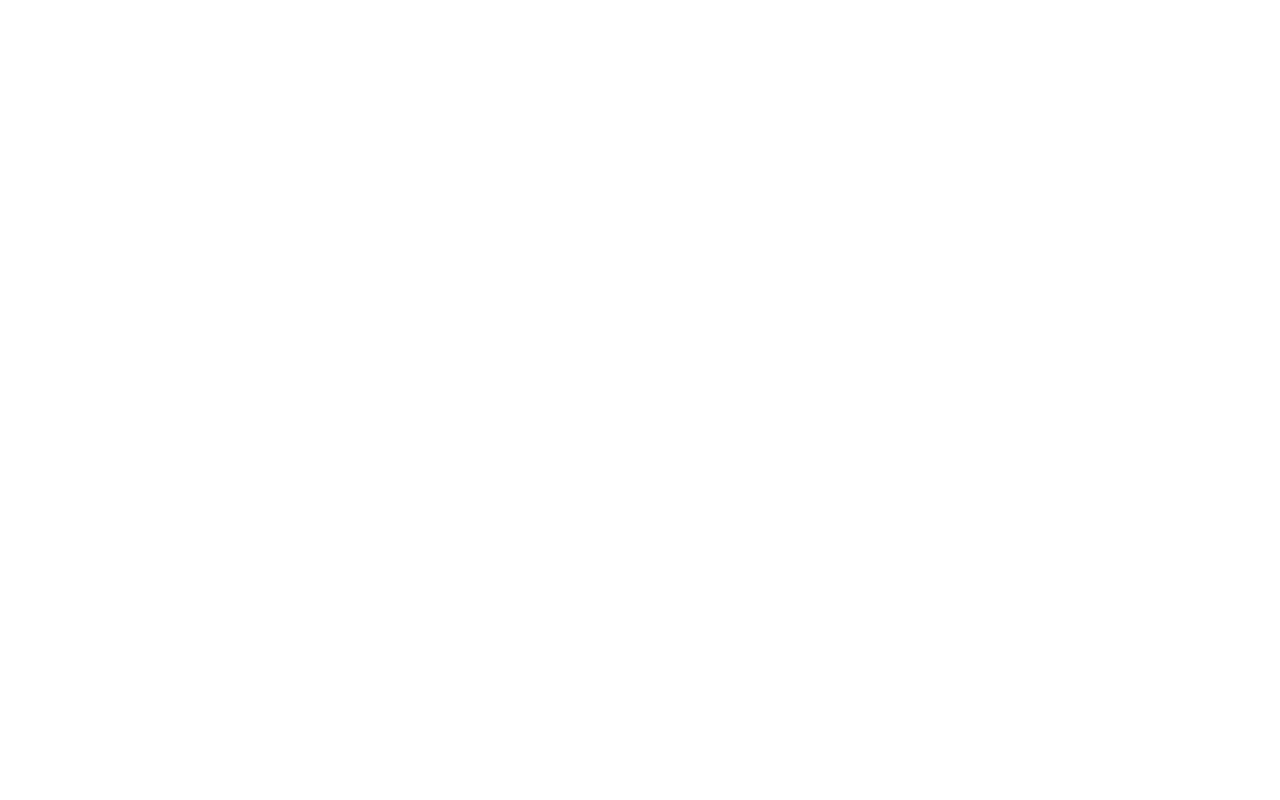
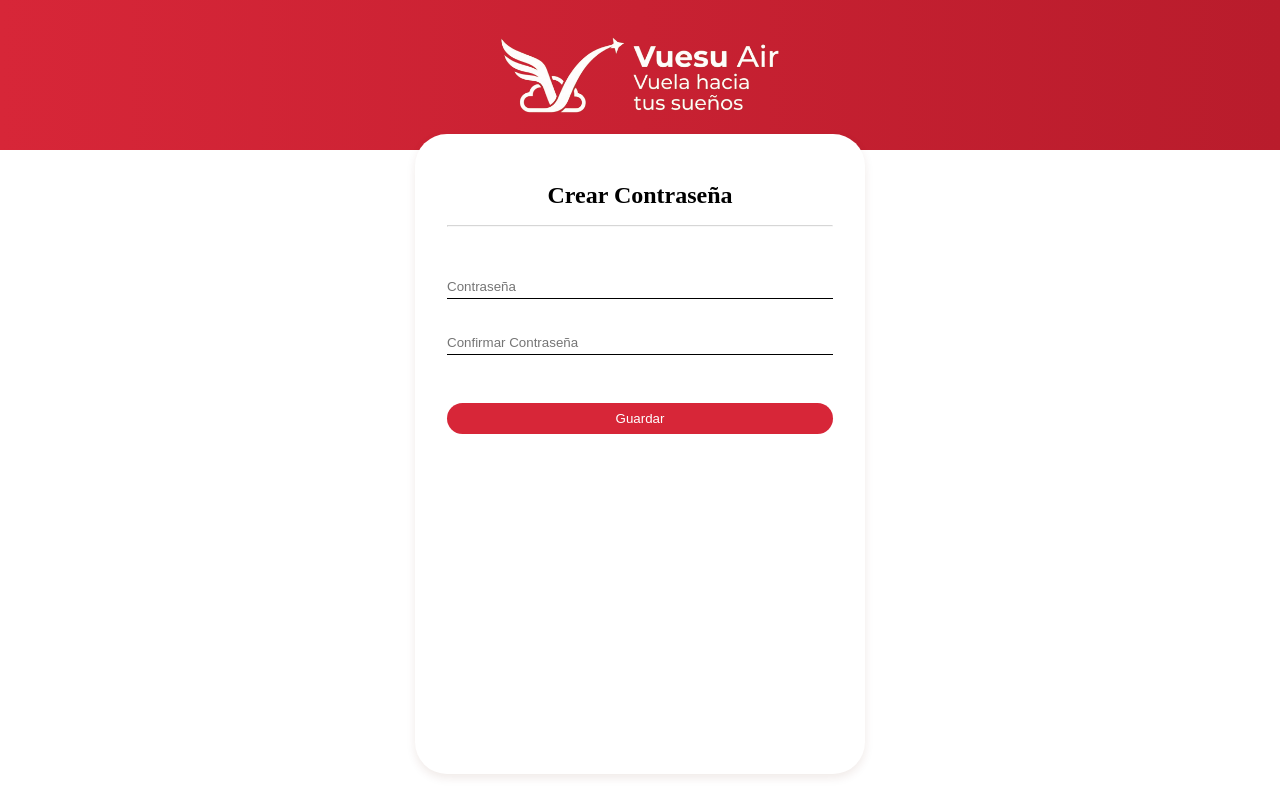
Before and after one commit to AlanGomez-Programmer/P-gina_web_areol-nea, a plain HTML site: page crear_contrasena.html in a window 1280 px wide. Drawn offline with Linux system fonts and the light colour scheme.

Commit message:
feat: :sparkles: Se agrega la interfaz de Crear contraseña
Se agrega el diseño de la interfaz de Crear Contraseña

```diff
--- a/crear_contrasena.html
+++ b/crear_contrasena.html
@@ -0,0 +1,29 @@
+<!DOCTYPE html>
+<html lang="en">
+<head>
+    <meta charset="UTF-8">
+    <meta name="viewport" content="width=device-width, initial-scale=1.0">
+    <link rel="stylesheet" href="./css/style.css">
+    <link rel="stylesheet" href="./css/layout.css">
+    <link rel="stylesheet" href="./css/forms.css">
+    <title>VUESU - Crear Contraseña</title>
+</head>
+<body>
+     <!--Contendor del logo-->
+    <div class="logo">
+        <img src="./img/logo_horizontal.png" alt="" class="logo__imagen">
+    </div>
+    <!-- Contenedor del formulario para la creación de contraseña-->
+    <section class="contenedor">
+        <div class="contenedor__contenido">
+            <h1>Crear Contraseña</h1>
+            <hr>
+            <form class="formulario">
+                <input type="password" placeholder="Contraseña">
+                <input type="password" placeholder="Confirmar Contraseña">
+                <input type="submit" value="Guardar">
+            </form>
+        </div>
+    </section>
+</body>
+</html>
--- a/css/forms.css
+++ b/css/forms.css
@@ -40,6 +40,7 @@
 .formulario input[type="number"],
 .formulario input[type="email"],
 .formulario input[type="text"],
+.formulario input[type="password"],
 .formulario select {
     width: 100%;
     height: 1.5rem;
--- a/css/layout.css
+++ b/css/layout.css
@@ -32,6 +32,7 @@
 
 .contenedor__contenido{
     padding: 2rem;
+    height: 80vh;
     border-radius: 2rem;
     box-shadow: 0px 4px 10px rgba(95, 27, 0, 0.096);
 }
```
